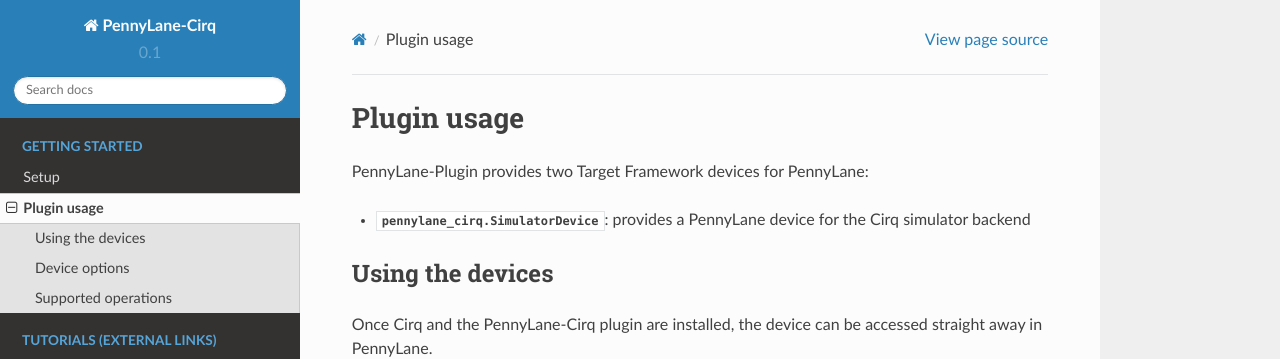
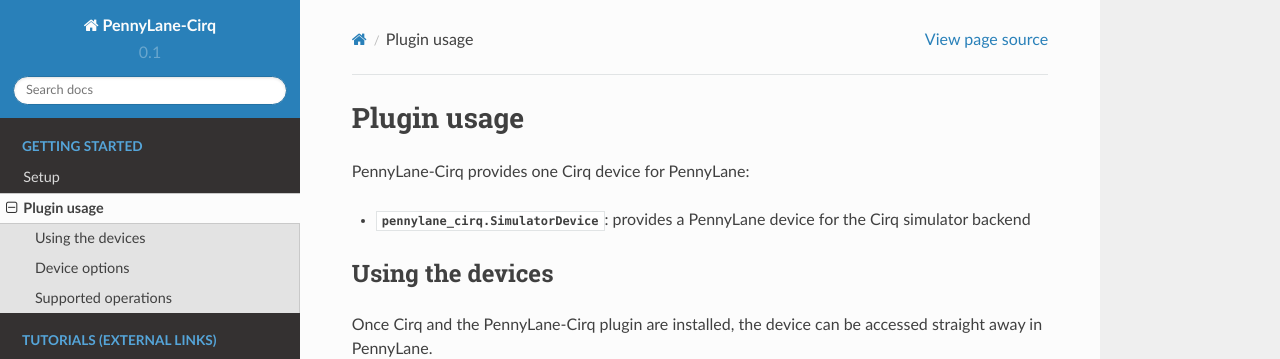
Before and after one commit to PennyLaneAI/pennylane-cirq, a Sphinx documentation site: the page built from doc/usage.rst, in a window 1280 px wide and 900 px high. Shown: the top 359 px of the window. Built offline with Sphinx 7.4.7 and the Read the Docs theme 2.0.0, drawn with Linux system fonts in a browser that asks for light colours.

Commit message:
Fix docs and bump requirements

```diff
--- a/README.rst
+++ b/README.rst
@@ -75,7 +75,7 @@
 All contributors to PennyLane-Cirq will be listed as authors on the releases.
 
 We also encourage bug reports, suggestions for new features and enhancements, and even links to cool
-projects or applications built on PennyLane and Target Framework.
+projects or applications built on PennyLane and Cirq.
 
 
 Authors
--- a/doc/index.rst
+++ b/doc/index.rst
@@ -8,7 +8,7 @@
 This PennyLane plugin allows the Cirq simulators/hardware to be used as PennyLane devices.
 
 
-`Cirq <https://targetframework.readthedocs.io>`_ is a Python library for writing, manipulating,
+`Cirq <https://cirq.readthedocs.io>`_ is a Python library for writing, manipulating,
 and optimizing quantum circuits and running them against quantum computers and simulators.
 
 `PennyLane <https://pennylane.readthedocs.io>`_ is a machine learning library for optimization
--- a/doc/installing.rst
+++ b/doc/installing.rst
@@ -16,7 +16,7 @@
 as well as the following Python packages:
 
 * `PennyLane <http://pennylane.readthedocs.io/>`_ >=0.6
-* `Cirq <https://cirq.readthedocs.io/>`_
+* `Cirq <https://cirq.readthedocs.io/>`_ >= 0.5
 
 
 If you currently do not have Python 3 installed, we recommend `Anaconda for Python 3 <https://www.anaconda.com/download/>`_, a distributed version of Python packaged for scientific computation.
--- a/doc/usage.rst
+++ b/doc/usage.rst
@@ -3,7 +3,7 @@
 Plugin usage
 ############
 
-PennyLane-Plugin provides two Target Framework devices for PennyLane:
+PennyLane-Cirq provides one Cirq device for PennyLane:
 
 * :class:`pennylane_cirq.SimulatorDevice <~SimulatorDevice>`: provides a PennyLane device for the Cirq simulator backend
 
--- a/requirements.txt
+++ b/requirements.txt
@@ -1,2 +1,2 @@
 pennylane>=0.6
-cirq
+cirq>=0.5
```
